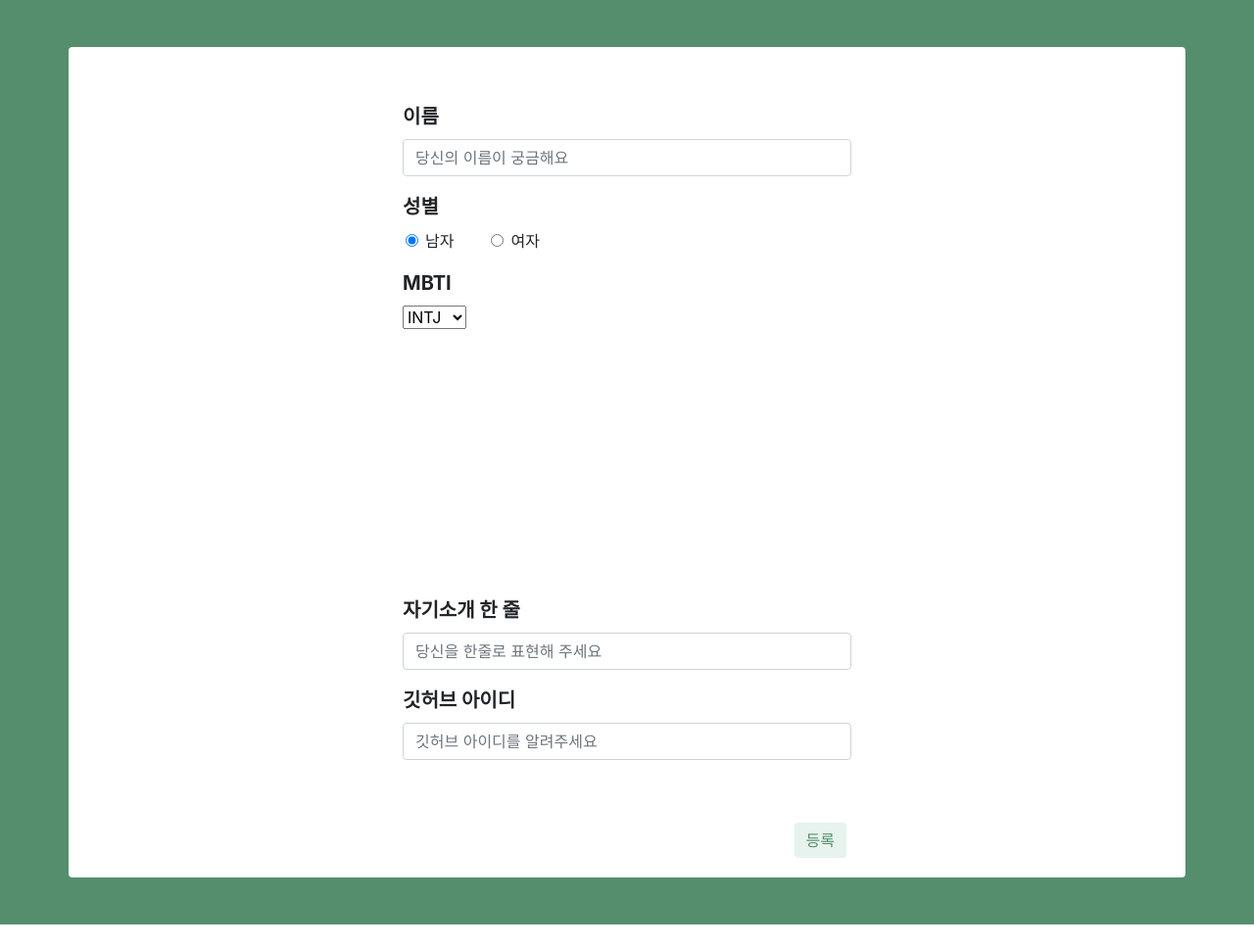
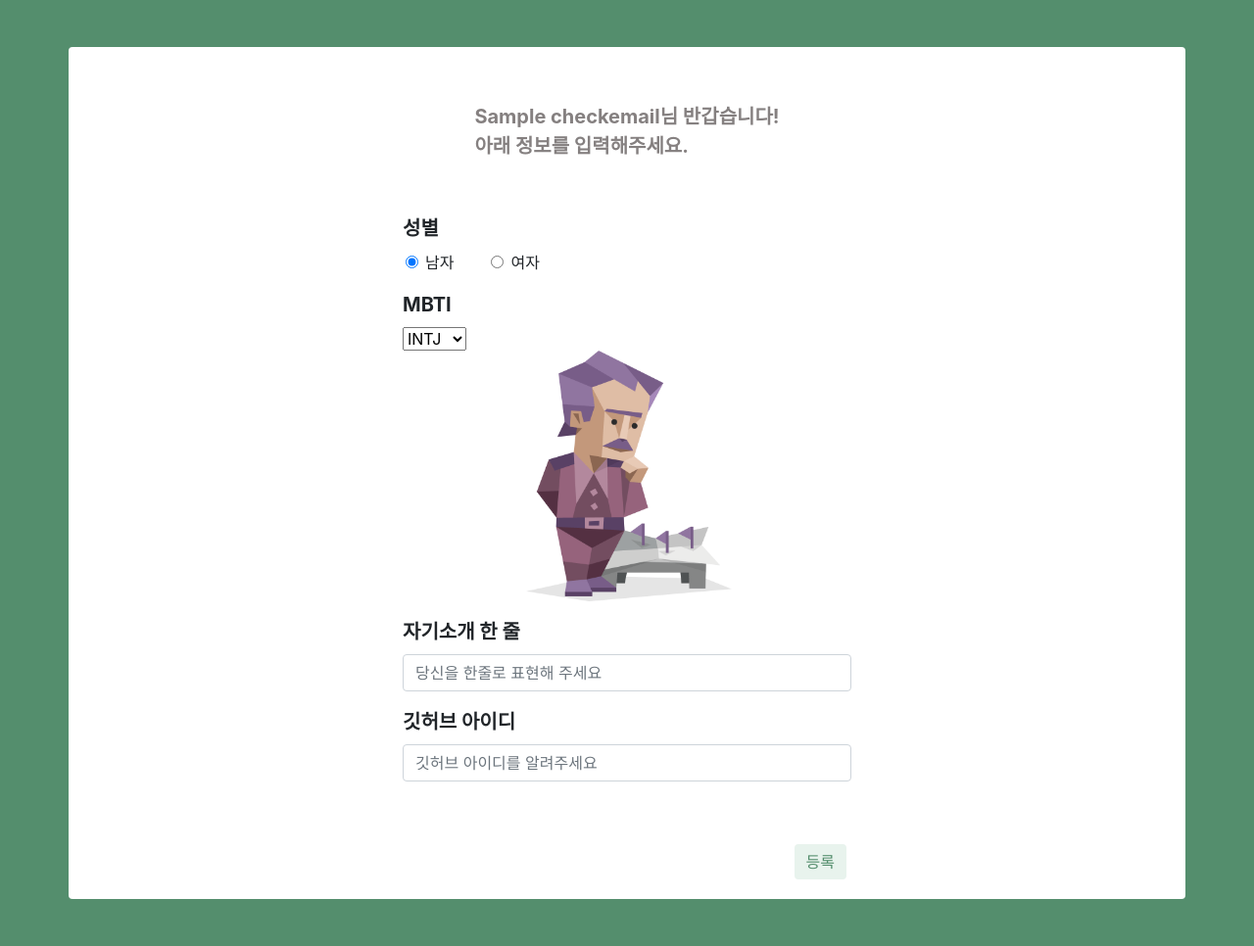
Before and after one commit to SWJungle4thWeek00/jgself, a Flask app: page /upload in a window 1280 px wide. Shown: the whole page at 98% size. Before the commit the page ends 944 px from the top, so only its background shows below. Run offline with Flask 2, Linux system fonts and the light colour scheme; the visitor is signed in with stand-in values (Sample User, id 1); a database or web service that is not in the repository returns one stand-in record (values such as "Sample title"); some libraries are stand-ins or nearby versions.

Commit message:
[Feat] Handle Null value in upload.html

```diff
--- a/app.py
+++ b/app.py
@@ -16,14 +16,14 @@ db = client.jgself  # 'dbsparta'라는 이름의 db를 만들거나 사용합니
 def post_article():
     if 'userId' in session:
         userId = session['userId']
+        name = list(db.checkEmails.find({'email':userId}))[0]['name']
 
         # 1. 클라이언트로부터 데이터를 받기
-        name = request.form['name_client']  # 클라이언트로부터 url을 받는 부분
+        # name = request.form['name_client']  # 클라이언트로부터 url을 받는 부분
         sex = request.form['sex_client']  # 클라이언트로부터 comment를 받는 부분
         mbti = request.form['mbti_client']  # 클라이언트로부터 comment를 받는 부분
         intro = request.form['intro_client']  # 클라이언트로부터 comment를 받는 부분
         git_id = request.form['git_id_client']  # 클라이언트로부터 comment를 받는 부분
-
 
         content = {
             'userId' : userId,
@@ -48,7 +48,7 @@ def home():
     if 'userId' in session:
         userId = session['userId']
 
-        profiles = list(db.profiles.find({'userId' : {'$ne' : userId}}))
+        profiles = list(db.profiles.find())
         return render_template('index.html', userId=userId, profiles = profiles)
     else:
         return redirect("/login")
@@ -121,7 +121,10 @@ def logout():
 
 @app.route('/upload', methods=['GET'])
 def getUpload():
-    return render_template('upload.html')
+
+    # userName = db.checkEmails.find_one({'email' : session['userId']},{'name' : True})
+    temp_list = list(db.checkEmails.find({'email':session['userId']}))
+    return render_template('upload.html', user_name = temp_list[0]['name'], user_id = session['userId'])
 
 
 if __name__ == '__main__':
--- a/templates/upload.html
+++ b/templates/upload.html
@@ -147,34 +147,47 @@
             overflow: hidden;
             border: 0;
         }
+
+        .greeting {
+            display: flex;
+            justify-content: center;
+            color: rgb(133, 128, 128);
+        }
     </style>
 
     <script>
         $(document).ready(function () {
-            $("#cards-box").html("");
-
+            $('#style-img').attr('src', '../static/' + $("select[name=sb_mbti]").val() + '.png');
             $("select[name=sb_mbti]").change(function () {
-                alert($("select[name=sb_mbti] option:selected").text())
-
+                // alert($("select[name=sb_mbti] option:selected").text())
                 var img_src = '../static/' + $(this).val() + '.png';
-                $('#style-img').attr('src', img_src)
+                $('#style-img').attr('src', img_src);
             });
         });
 
+        function checkForm() {
+            if ($("#post-intro").val() == '') {
+                alert('자기소개를 입력해주세요.')
+                return false
+            } else if ($("#post-git-id").val() == '') {
+                alert('Git 아이디를 입력해주세요.')
+                return false
+            } else {
+                return true
+            }
+        }
+
         function postContent() {
-            let name = $("#post-name").val();
+            if (checkForm()) {
                 var sex = $('input[name="radioSex"]:checked').val();
                 let mbti = $("select[name=sb_mbti] option:selected").text();
                 let intro = $("#post-intro").val();
                 let git_address = $("#post-git-id").val();
 
-            alert(name + sex + mbti + intro + git_address);
-
                 $.ajax({
                     type: "POST", // POST 방식으로 요청하겠다.
                     url: "/memo", // /memo라는 url에 요청하겠다.
                     data: {
-                    name_client: name,
                         sex_client: sex,
                         mbti_client: mbti,
                         intro_client: intro,
@@ -190,6 +203,10 @@
                         }
                     }
                 })
+            } else {
+
+            }
+
         }
 
 
@@ -205,9 +222,8 @@
                     <div class="image-container">
                     </div>
                     <div class="row mt-2">
-                        <div class="col-md-12"><label class="labels">이름</label><input type="text" id="post-name"
-                                class="form-control" placeholder="당신의 이름이 궁금해요" value=""></div>
-
+                        <div class="col-md-12"><label class="labels greeting">{{ user_name }}님 반갑습니다!<br>아래 정보를
+                                입력해주세요.<br><br></label></div>
                     </div>
                     <div class="row mt-3">
                         <div class="col-md-12"><label class="labels">성별</label></div>
```
Lines whose indentation alone changed are shown as unchanged.
